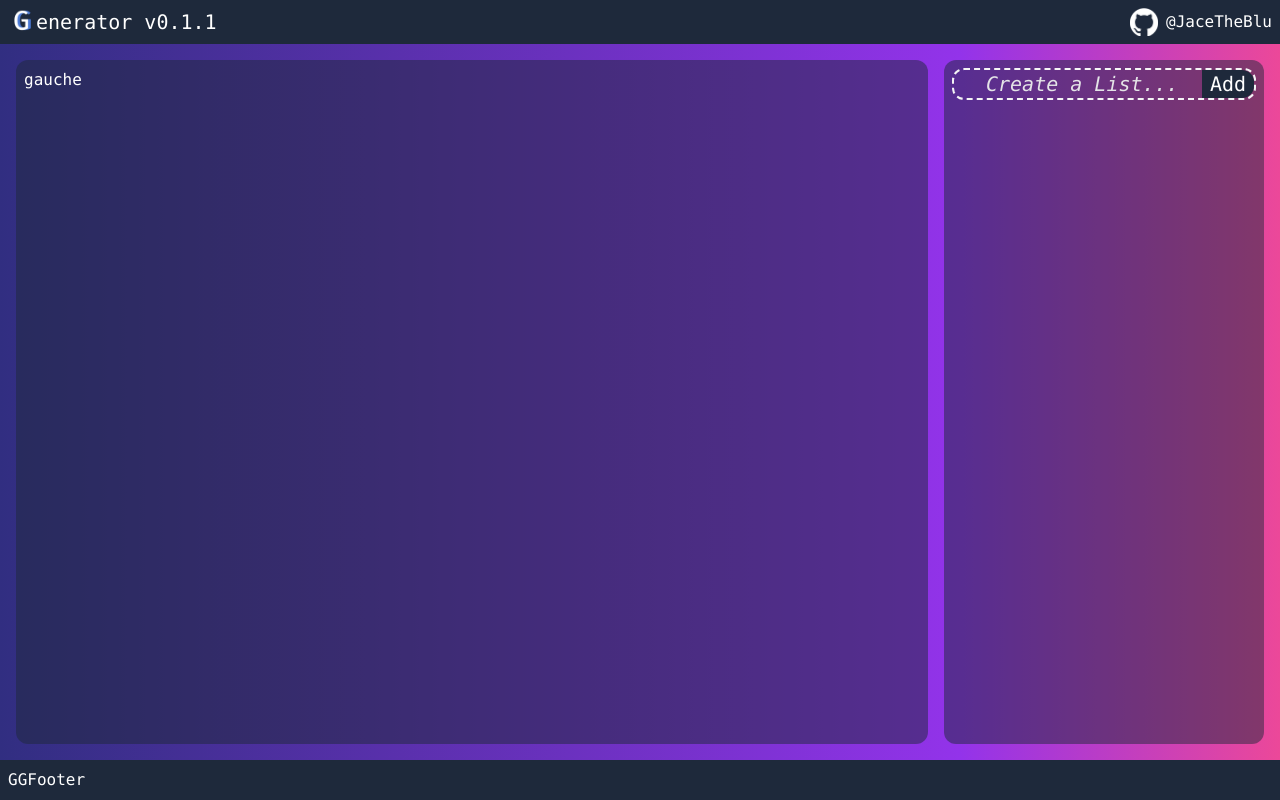
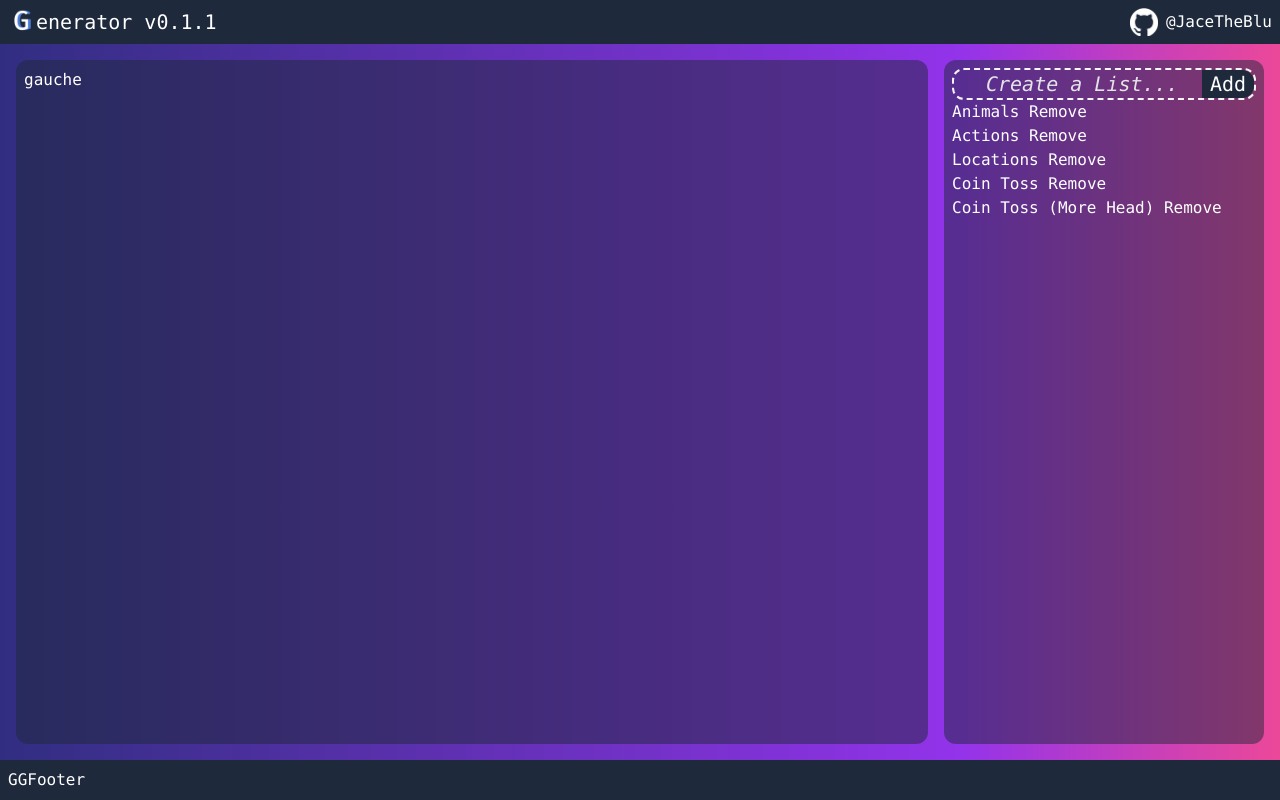
Before and after one commit to JaceTheBlu/GGenerator, a SvelteKit app: page / in a window 1280 px wide. Built offline with nearby package versions, Linux system fonts and the light colour scheme.

Commit message:
feat: default lists with logic added fix: remove ts

```diff
--- a/src/components/ListList.svelte
+++ b/src/components/ListList.svelte
@@ -1,18 +1,29 @@
 <!-- src/components/List.svelte -->
 <script>
-	let items = [];
+	let userLists = [];
 	let newItem = '';
 
 	function addItem() {
 		if (newItem.trim() !== '') {
-			items = [...items, newItem];
+			userLists = [...userLists, newItem];
 			newItem = '';
 		}
 	}
 
 	function removeItem(index) {
-		items = items.filter((_, i) => i !== index);
+		userLists = userLists.filter((_, i) => i !== index);
 	}
+
+	async function readDefaultLists() {
+		try {
+			const response = await fetch('./default_lists.json');
+			userLists = await response.json();
+		} catch (error) {
+			console.error('Error fetching JSON data:', error);
+		}
+	}
+
+	readDefaultLists();
 </script>
 
 <div class="rounded-xl border-2 border-dashed border-zinc-100 relative text-xl">
@@ -27,9 +38,9 @@
 </div>
 
 <ul>
-	{#each items as item, index (item)}
+	{#each userLists as item, index (item)}
 		<li>
-			{item}
+			{item.name}
 			<button on:click={() => removeItem(index)}>Remove</button>
 		</li>
 	{/each}
--- /dev/null
+++ b/static/default_lists.json
@@ -0,0 +1,27 @@
+[
+	{
+		"name": "Animals",
+		"items": ["Dog", "Cat", "Elephant"],
+		"probabilities": [0.4, 0.3, 0.3]
+	},
+	{
+		"name": "Actions",
+		"items": ["Running", "Sleeping", "Eating"],
+		"probabilities": [0.2, 0.5, 0.3]
+	},
+	{
+		"name": "Locations",
+		"items": ["Park", "Beach", "Mountains"],
+		"probabilities": [0.3, 0.4, 0.3]
+	},
+	{
+		"name": "Coin Toss",
+		"items": ["Head", "Tail"],
+		"probabilities": [0.5, 0.5]
+	},
+	{
+		"name": "Coin Toss (More Head)",
+		"items": ["Head", "Tail"],
+		"probabilities": [0.9, 0.1]
+	}
+]
```
Also changed, not shown: tsconfig.json (deleted, +0 -17 lines).
